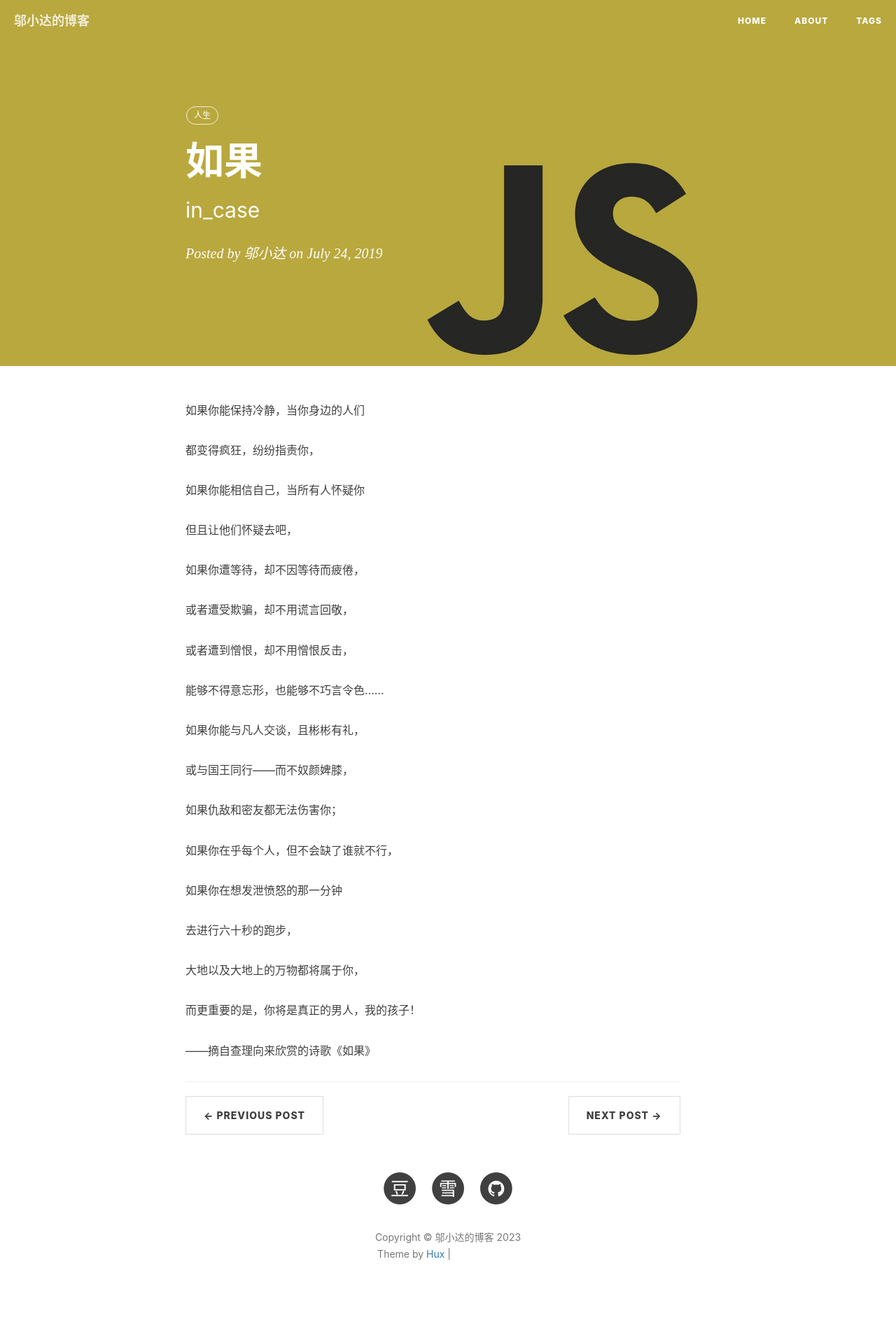
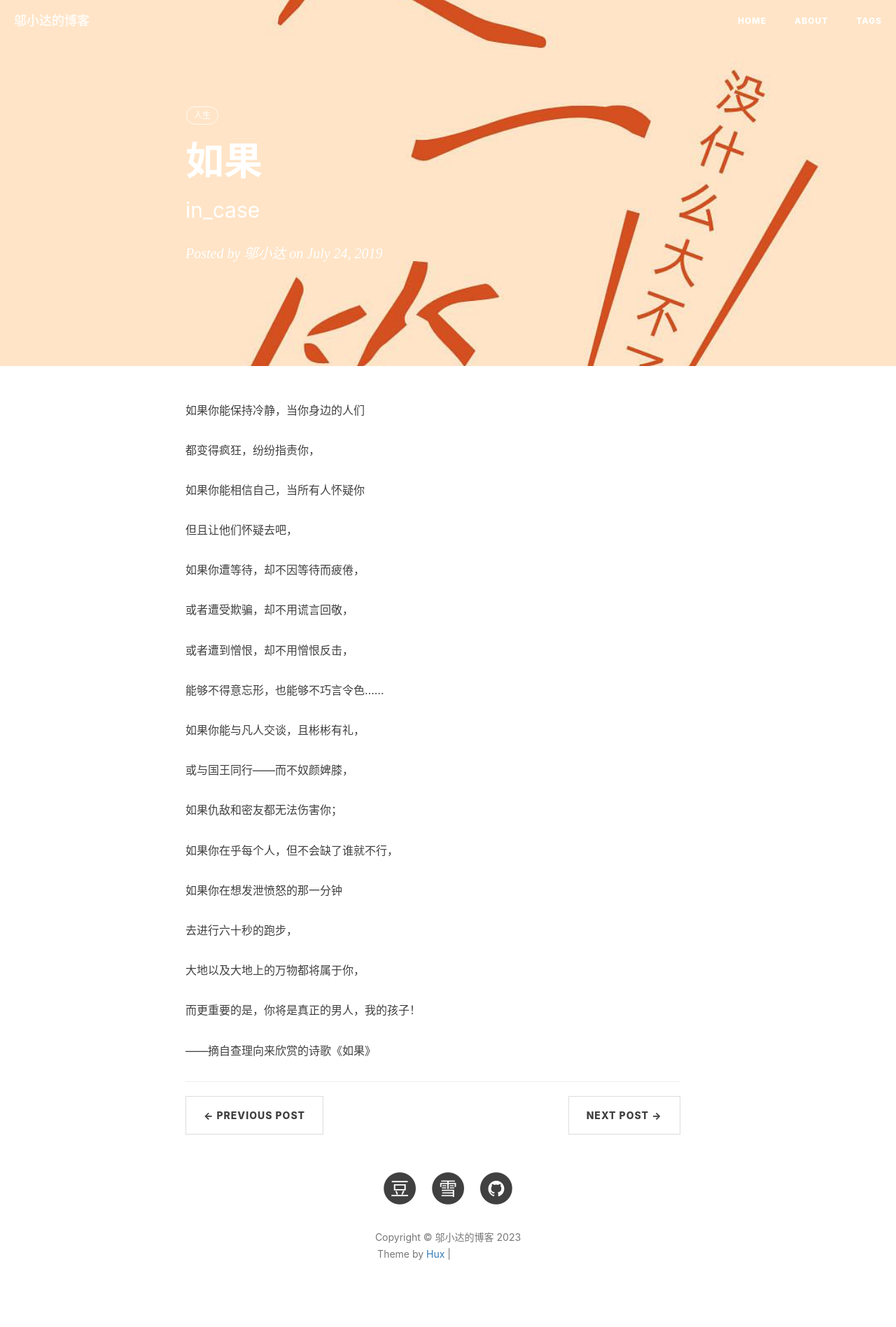
Before and after one commit to wuxiaoda/wuxiaoda.github.io, a Jekyll site: the page built from _posts/2019-07-24-InCase.md, in a window 1280 px wide. Shown: the whole page at 70% size. Built offline with Jekyll 4.4.1, drawn with Linux system fonts in a browser that asks for light colours; nearby versions of some CDN libraries; comment, search, counter and statistics services are not loaded; grey boxes are pictures that could not be loaded.

Commit message:
Update 2019-07-24-InCase.md

```diff
--- a/_posts/2019-07-24-InCase.md
+++ b/_posts/2019-07-24-InCase.md
@@ -4,7 +4,7 @@
 subtitle:   "in_case"
 date:       2019-07-24
 author:     "邬小达"
-header-img: "img/post-bg-js-version.jpg"
+header-img: "img/post-background-21.jpg"
 tags:
     - 人生
 ---
```
